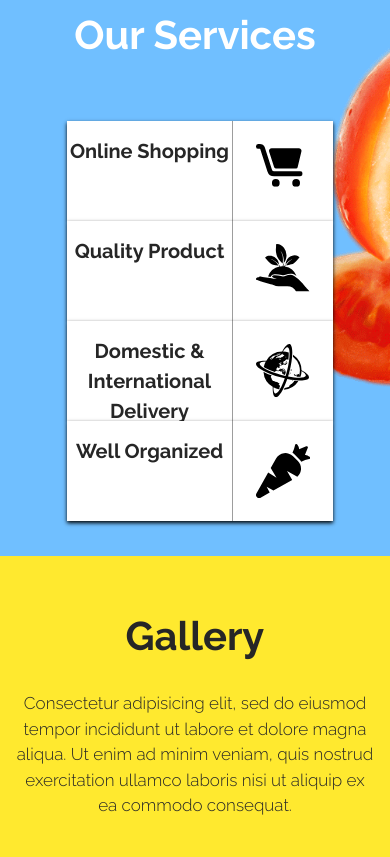
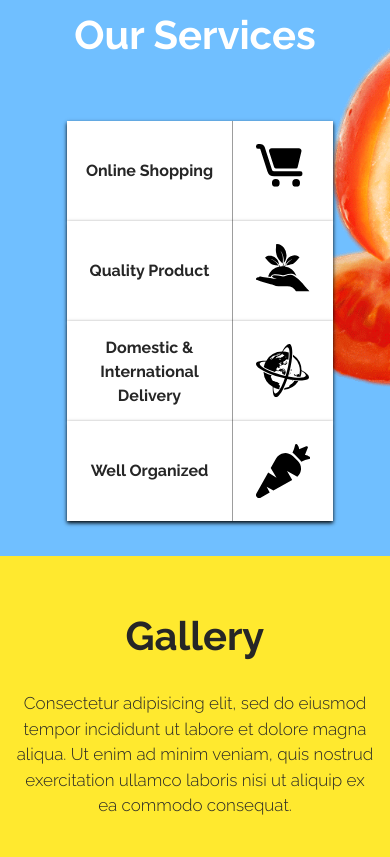
Before and after one commit to olyara/14cahee, a plain HTML site: page index.html in a window 390 px wide. Shown: the part 1380-2237 px from the top of the page. Drawn offline with nearby package versions, Linux system fonts and the light colour scheme.

Commit message:
correct services_caption in block services

```diff
--- a/index.html
+++ b/index.html
@@ -88,7 +88,7 @@
           </div>
 
           <div class="services_item">
-            <div class="services_caption">
+            <div class="services_caption1">
               Domestic & International Delivery
             </div>
             <div class="services_icon">
--- a/scss/main.scss
+++ b/scss/main.scss
@@ -225,6 +225,11 @@
         padding: 38px 0;
         border-right: 1px solid #9d9d9d;
         box-sizing: border-box;
+      }
+
+      .services_caption1 {
+        @extend .services_caption;
+        padding: 20px 0;
       }
 
       .services_icon {
@@ -712,7 +717,13 @@
     .services_features .services_item {
       .services_caption {
         width: 166px;
+        padding: 38px 0;
+        font-size: 16px;
+      }
+      .services_caption1 {
+        width: 166px;
         padding: 15px 0;
+        font-size: 16px;
       }
     }
   }
```
Also changed, not shown: css/main.css, 1 other file.
